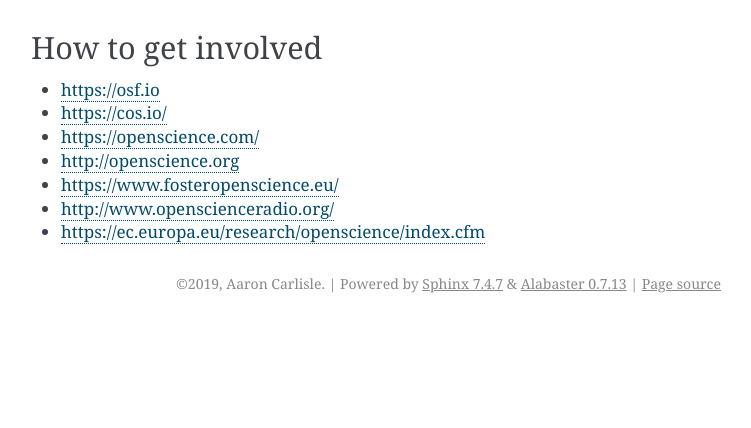
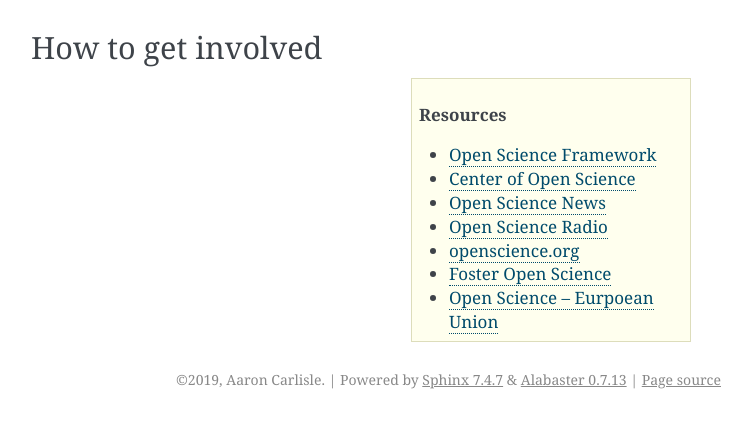
Before and after one commit to Blendify/open-culture, a Sphinx documentation site: the page built from source/open_science.rst, in a window 1280 px wide, cut to the strip 463-891 px from the top of the page. Shown: the whole strip, without its empty margins (389-1140 px from the left). Built offline with Sphinx 7.4.7, drawn with Linux system fonts in a browser that asks for light colours.

Commit message:
Update open_science.rst

```diff
--- a/source/open_science.rst
+++ b/source/open_science.rst
@@ -6,17 +6,24 @@
 What is Open Science
 ====================
 
-Open science is the movement to make scientific research (including publications, data, physical samples, and software) and its dissemination accessible to all levels of an inquiring society, amateur or professional. Open science is transparent and accessible knowledge that is shared and developed through collaborative networks. It encompasses practices such as publishing open research, campaigning for open access, encouraging scientists to practice open notebook science, and generally making it easier to publish and communicate scientific knowledge.
+Open science is the movement to make scientific research (including publications, data, physical samples, and software)
+and its dissemination accessible to all levels of an inquiring society, amateur or professional.
+Open science is transparent and accessible knowledge that is shared and developed through collaborative networks.
+It encompasses practices such as publishing open research, campaigning for open access,
+encouraging scientists to practice open notebook science, and generally making it easier
+to publish and communicate scientific knowledge.
 
 .. youtube:: yspZkJQ2KLE
 
 How to get involved
 ===================
 
-- https://osf.io
-- https://cos.io/
-- https://openscience.com/
-- http://openscience.org
-- https://www.fosteropenscience.eu/
-- http://www.openscienceradio.org/
-- https://ec.europa.eu/research/openscience/index.cfm
+.. sidebar:: Resources
+
+   - `Open Science Framework <https://osf.io>`__
+   - `Center of Open Science <https://cos.io/>`__
+   - `Open Science News <https://openscience.com/>`__
+   - `Open Science Radio <http://www.openscienceradio.org/>`__
+   - `openscience.org <http://openscience.org>`__
+   - `Foster Open Science <https://www.fosteropenscience.eu/>`__
+   - `Open Science -- Eurpoean Union <https://ec.europa.eu/research/openscience/index.cfm>`__
```
